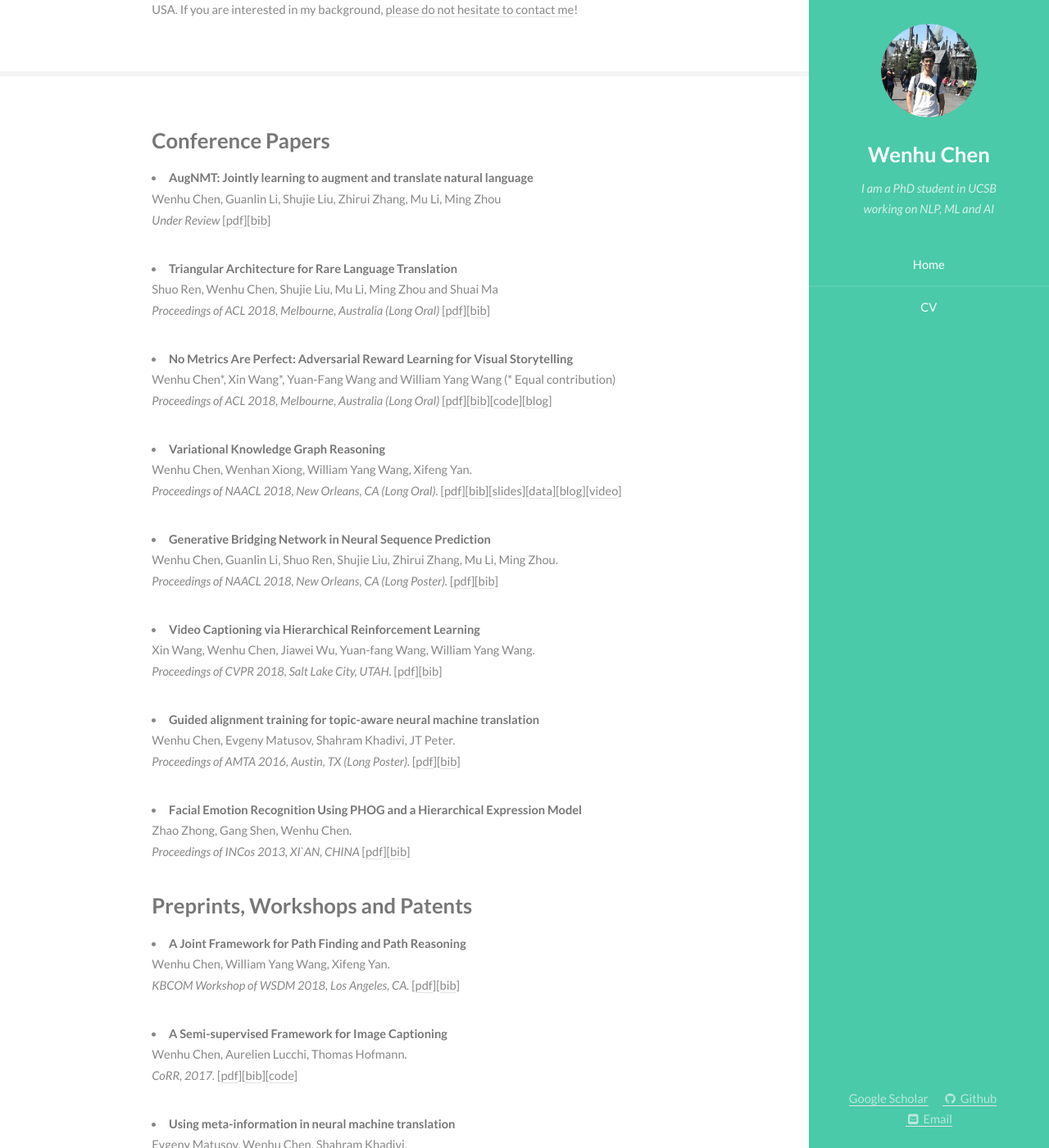
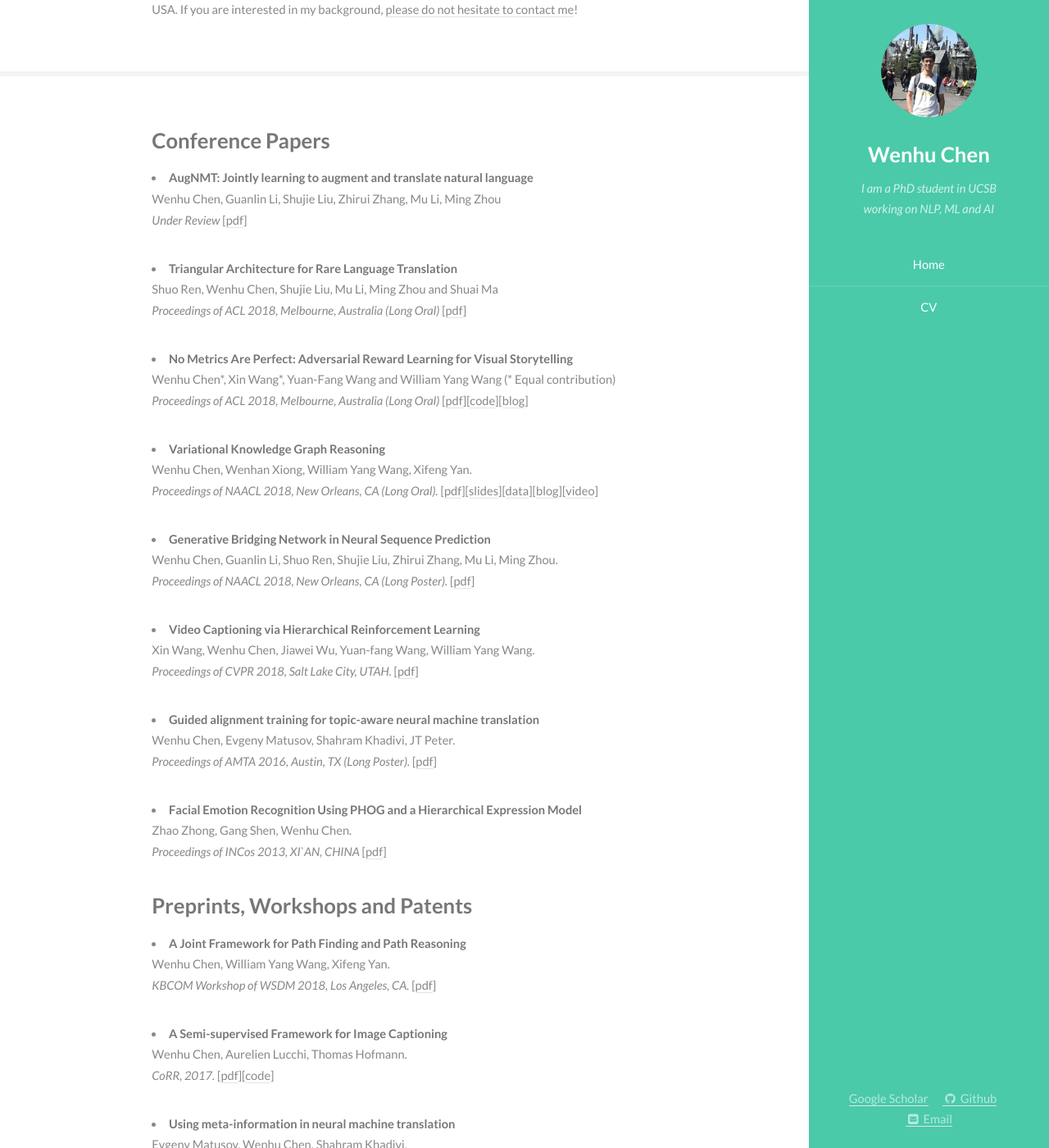
Before and after one commit to wenhuchen/wenhuchen.github.io, a Jekyll site: the page built from index.html, in a window 1280 px wide and 1400 px high, scrolled down 520 px. Shown: the whole window at 82% size. Built offline with Jekyll 4.4.1, drawn with Linux system fonts in a browser that asks for light colours; some of the changed lines change nothing that is shown.

Commit message:
remove bib and add video

```diff
--- a/index.html
+++ b/index.html
@@ -30,48 +30,48 @@ th,td {
         <h3>Conference Papers</h3>
 <li><strong> AugNMT: Jointly learning to augment and translate natural language  <a span style="color: #009900;"></a></strong><br>
         Wenhu Chen, Guanlin Li, Shujie Liu, Zhirui Zhang, Mu Li, Ming Zhou<br>
-        <em>Under Review</em> [<a href="">pdf</a>][<a href="">bib</a>]
+        <em>Under Review</em> [<a href="">pdf</a>]
 <p>
 <li><strong> Triangular Architecture for Rare Language Translation <a span style="color: #009900;"></a></strong><br>
 		Shuo Ren, Wenhu Chen, Shujie Liu, Mu Li, Ming Zhou and Shuai Ma<br>
-		<em>Proceedings of ACL 2018, Melbourne, Australia (Long Oral)</em> [<a href="https://arxiv.org/abs/1805.04813">pdf</a>][<a href="">bib</a>]
+		<em>Proceedings of ACL 2018, Melbourne, Australia (Long Oral)</em> [<a href="https://arxiv.org/abs/1805.04813">pdf</a>]
 <p>
   <li><strong> No Metrics Are Perfect: Adversarial Reward Learning for Visual Storytelling<a span style="color: #009900;"></a></strong><br>
 		Wenhu Chen*, Xin Wang*, Yuan-Fang Wang and William Yang Wang (* Equal contribution)<br>
-		<em>Proceedings of ACL 2018, Melbourne, Australia (Long Oral)</em> [<a href="https://arxiv.org/abs/1804.09160">pdf</a>][<a href="">bib</a>][<a href="https://github.com/littlekobe/AREL">code</a>][<a href="https://www.leiphone.com/news/201804/b8Nq00SkvuBTrkaq.html">blog</a>]
+		<em>Proceedings of ACL 2018, Melbourne, Australia (Long Oral)</em> [<a href="https://arxiv.org/abs/1804.09160">pdf</a>][<a href="https://github.com/littlekobe/AREL">code</a>][<a href="https://www.leiphone.com/news/201804/b8Nq00SkvuBTrkaq.html">blog</a>]
 <p>
   <li><strong> Variational Knowledge Graph Reasoning <a span style="color: #009900;"></a></strong><br>
         Wenhu Chen, Wenhan Xiong, William Yang Wang, Xifeng Yan.<br>
-        <em>Proceedings of NAACL 2018, New Orleans, CA (Long Oral).</em> [<a href="https://arxiv.org/abs/1803.06581">pdf</a>][<a href="">bib</a>][<a href="images/naacl2018.pptx">slides</a>][<a href="https://github.com/wenhuchen/KB-Reasoning-Data">data</a>][<a href="http://tech.ifeng.com/a/20180328/44921977_0.shtml">blog</a>][<a href="https://vimeo.com/277673049">video</a>]
+        <em>Proceedings of NAACL 2018, New Orleans, CA (Long Oral).</em> [<a href="https://arxiv.org/abs/1803.06581">pdf</a>][<a href="images/naacl2018.pptx">slides</a>][<a href="https://github.com/wenhuchen/KB-Reasoning-Data">data</a>][<a href="http://tech.ifeng.com/a/20180328/44921977_0.shtml">blog</a>][<a href="https://vimeo.com/277673049">video</a>]
 <p>
   <li><strong> Generative Bridging Network in Neural Sequence Prediction <a span style="color: #009900;"></a></strong><br>
         Wenhu Chen, Guanlin Li, Shuo Ren, Shujie Liu, Zhirui Zhang, Mu Li, Ming Zhou.<br>
-        <em>Proceedings of NAACL 2018, New Orleans, CA (Long Poster).</em> [<a href="https://arxiv.org/abs/1706.09152">pdf</a>][<a href="">bib</a>]
+        <em>Proceedings of NAACL 2018, New Orleans, CA (Long Poster).</em> [<a href="https://arxiv.org/abs/1706.09152">pdf</a>]
 <p>
   <li><strong> Video Captioning via Hierarchical Reinforcement Learning  <a span style="color: #009900;"></a></strong><br>
         Xin Wang, Wenhu Chen, Jiawei Wu, Yuan-fang Wang, William Yang Wang.<br>
-        <em>Proceedings of CVPR 2018, Salt Lake City, UTAH.</em> [<a href="https://arxiv.org/pdf/1711.11135.pdf">pdf</a>][<a href="">bib</a>]
+        <em>Proceedings of CVPR 2018, Salt Lake City, UTAH.</em> [<a href="https://arxiv.org/pdf/1711.11135.pdf">pdf</a>]
 <p>
   <li><strong> Guided alignment training for topic-aware neural machine translation <a span style="color: #009900;"></a></strong><br>
         Wenhu Chen, Evgeny Matusov, Shahram Khadivi, JT Peter.<br>
-        <em>Proceedings of AMTA 2016, Austin, TX (Long Poster).</em> [<a href="https://arxiv.org/pdf/1607.01628.pdf">pdf</a>][<a href="">bib</a>]
+        <em>Proceedings of AMTA 2016, Austin, TX (Long Poster).</em> [<a href="https://arxiv.org/pdf/1607.01628.pdf">pdf</a>]
 <p>
     <li><strong> Facial Emotion Recognition Using PHOG and a Hierarchical Expression Model <a span style="color: #009900;"></a></strong><br>
         Zhao Zhong, Gang Shen, Wenhu Chen.<br>
-        <em>Proceedings of INCos 2013, XI`AN, CHINA</em> [<a href="http://ucelinks.cdlib.org:8888/sfx_local?sid=google&auinit=Z&aulast=Zhong&atitle=Facial+Emotion+Recognition+Using+PHOG+and+a+Hierarchical+Expression+Model&id=doi:10.1109/INCoS.2013.143">pdf</a>][<a href="">bib</a>]
+        <em>Proceedings of INCos 2013, XI`AN, CHINA</em> [<a href="http://ucelinks.cdlib.org:8888/sfx_local?sid=google&auinit=Z&aulast=Zhong&atitle=Facial+Emotion+Recognition+Using+PHOG+and+a+Hierarchical+Expression+Model&id=doi:10.1109/INCoS.2013.143">pdf</a>]
         <p>
         <h3>Preprints, Workshops and Patents</h3>
          <li><strong> A Joint Framework for Path Finding and Path Reasoning <a span style="color: #009900;"></a></strong><br>
         Wenhu Chen, William Yang Wang, Xifeng Yan.<br>
-        <em>KBCOM Workshop of WSDM 2018, Los Angeles, CA.</em> [<a href="http://kbcom.org/papers/KBCOM_2018_paper_17.pdf">pdf</a>][<a href="">bib</a>]
+        <em>KBCOM Workshop of WSDM 2018, Los Angeles, CA.</em> [<a href="http://kbcom.org/papers/KBCOM_2018_paper_17.pdf">pdf</a>]
 		<p>
 		  <li><strong> A Semi-supervised Framework for Image Captioning <a span style="color: #009900;"></a></strong><br>
         Wenhu Chen, Aurelien Lucchi, Thomas Hofmann.<br>
-        <em>CoRR, 2017.</em> [<a href="https://arxiv.org/pdf/1611.05321.pdf">pdf</a>][<a href="">bib</a>][<a href="https://github.com/wenhuchen/ETHZ-Bootstrapped-Captioning">code</a>]
+        <em>CoRR, 2017.</em> [<a href="https://arxiv.org/pdf/1611.05321.pdf">pdf</a>][<a href="https://github.com/wenhuchen/ETHZ-Bootstrapped-Captioning">code</a>]
 		<p>
 		<li><strong> Using meta-information in neural machine translation <a span style="color: #009900;"></a></strong><br>
 		        Evgeny Matusov, Wenhu Chen, Shahram Khadivi.<br>
-		        <em>US Patent, 2017</em> [<a href="https://patents.google.com/patent/US20170323203A1/en">pdf</a>][<a href="">bib</a>]
+		        <em>US Patent, 2017</em> [<a href="https://patents.google.com/patent/US20170323203A1/en">pdf</a>]
         </div>
     </section>
 
```
Also changed, not shown: 1 other file.
